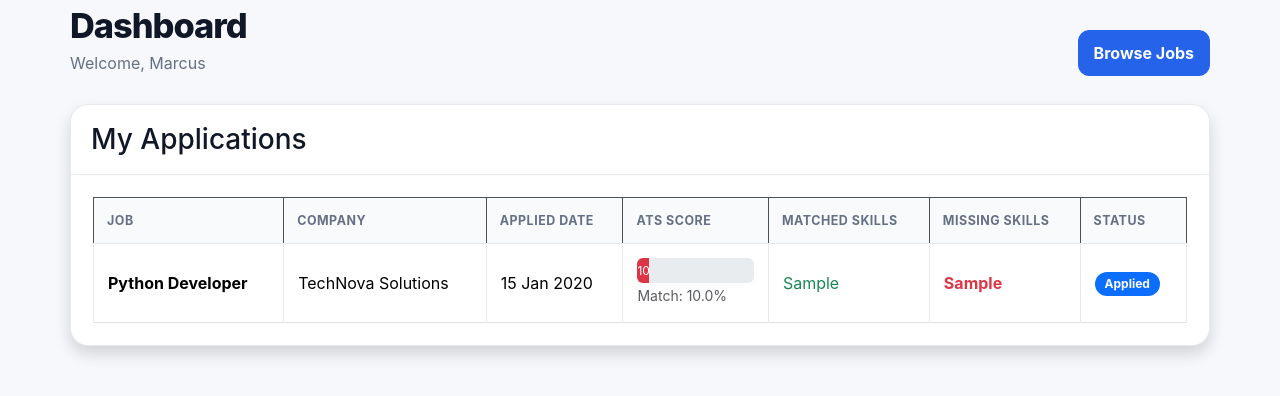
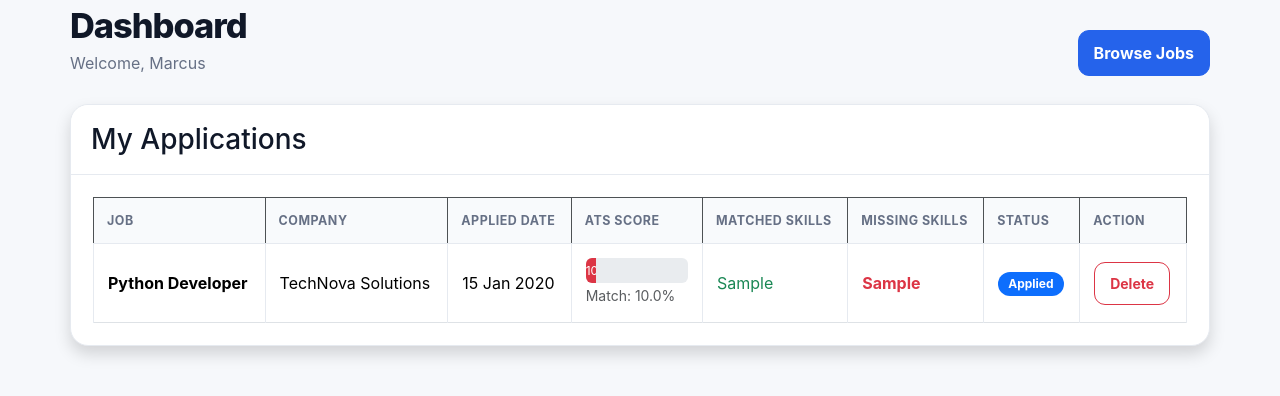
Before and after one commit to hemalatha-singaram/job-portal, a Django app: page /candidate/applications/ in a window 1280 px wide. Shown: the part 178-574 px from the top of the page. Run offline with Django 5.2, Linux system fonts and the light colour scheme; a user stored in the database is signed in; data comes from the database, SQL or seed files in the repository; tables that the repository leaves empty hold one stand-in row (values such as "Sample post").

Commit message:
Add candidate application delete button

```diff
--- a/candidate/templates/candidate/my_applications.html
+++ b/candidate/templates/candidate/my_applications.html
@@ -26,6 +26,7 @@
                         <th>Matched Skills</th>
                         <th>Missing Skills</th>
                         <th>Status</th>
+                        <th>Action</th>
                     </tr>
                 </thead>
 
@@ -160,6 +161,18 @@
 
                         </td>
 
+                        <!-- Delete Application -->
+                        <td>
+                            <form method="POST"
+                                  action="{% url 'delete_application' application.id %}"
+                                  onsubmit="return confirm('Are you sure you want to delete this application? This cannot be undone.');">
+                                {% csrf_token %}
+                                <button type="submit" class="btn btn-sm btn-outline-danger">
+                                    Delete
+                                </button>
+                            </form>
+                        </td>
+
                     </tr>
 
                     {% endfor %}
```
